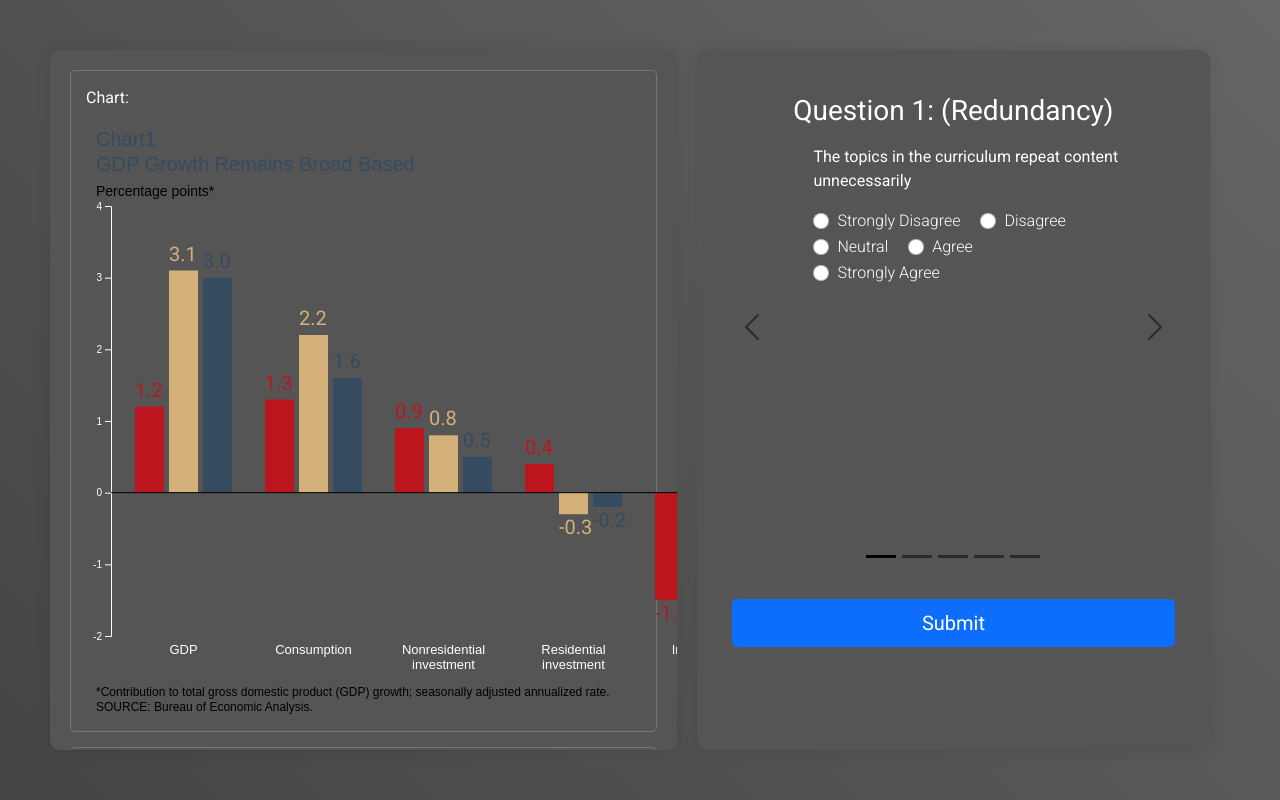
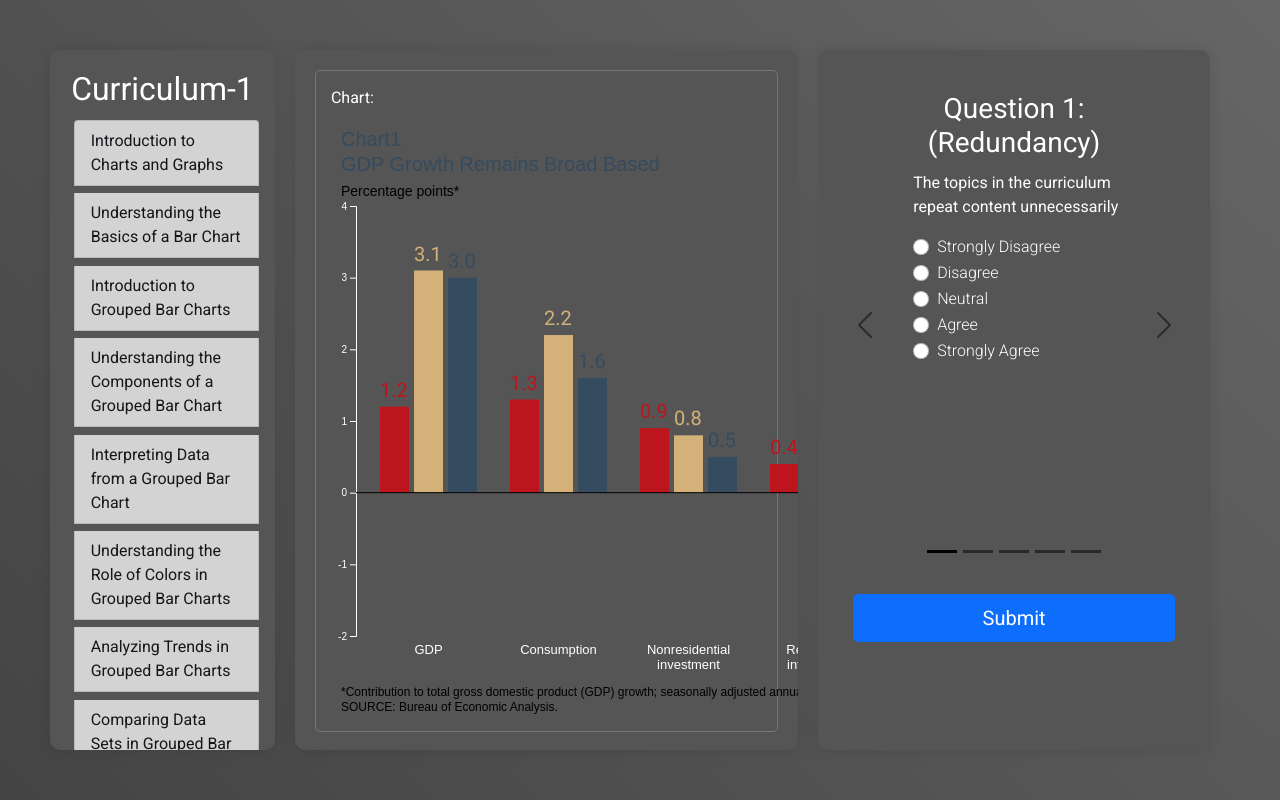
Before and after one commit to NTahmid/Flask-Server, a Flask app: page /curriculum/1 in a window 1280 px wide. Run offline with Flask 3, Linux system fonts and the light colour scheme; some libraries are stand-ins or nearby versions.

Commit message:
Added effects

```diff
--- a/application.py
+++ b/application.py
@@ -17,7 +17,8 @@ education_level = ""
 visualization_level = ""
 topics_to_be_annotated = ""
 
-survey1_answers = {}
+survey1_curriculum1_answers = {}
+survey1_curriculum2_answers = {}
 survey2_answers = {}
 
 new_topic_explanation = ""
@@ -247,6 +248,8 @@ def chart2():
 @application.route('/send-survey1-curriculum1-answer',methods=['POST'])
 def process_survey1_answers1():
 
+
+
     # global survey1_answers
     # content = request.get_json()
     # print(content)
--- a/templates/chart.html
+++ b/templates/chart.html
@@ -40,6 +40,7 @@
 
       .filter-section,
       .chart-section,
+      .curriculum-section,
       .text-section {
         border-radius: 10px;
         padding: 20px;
@@ -55,16 +56,34 @@
         box-shadow: 0px 0px 20px rgba(0, 0, 0, 0.15); /* Reduced shadow opacity on hover */
       }
 
+      .curriculum-section {
+        width: 20%;
+        background-color: #555; /* Lighter background color */
+        margin-right: 20px;
+      }
+
+      .curriculum-section:hover {
+        transform: scale(1.02);
+      }
+
       .filter-section {
+        width: 35%;
+        background-color: #555; /* Lighter background color */
+        margin-right: 20px;
+      }
+
+      .filter-section:hover {
+        transform: scale(1.02);
+      }
+
+      .chart-section {
         width: 45%;
         background-color: #555; /* Lighter background color */
         margin-right: 20px;
       }
 
-      .chart-section {
-        width: 55%;
-        background-color: #555; /* Lighter background color */
-        margin-right: 20px;
+      .chart-section:hover {
+        transform: scale(1.02);
       }
 
       .text-section {
@@ -248,32 +267,24 @@
     ></script>
 
     <div class="main-container">
-      <div class="chart-section">
-        <div class="filter-box">
-          <p>Chart:</p>
-          {{chart|safe}}
-        </div>
-        <div class="filter-box">
-          <div
-            style="
-              display: flex;
-              flex-direction: row;
-              justify-content: space-between;
-            "
-          >
-            <div class="topic-section">
-              <h2>Curriculum-1</h2>
+      <div class="curriculum-section">
+        <h2 id="curriculum-header1">Curriculum-1</h2>
         <ul class="list-group">
           {% for key, value in llm_topics.items() %}
           <li
             class="list-group-item list-group-item-action list-group-item-dark"
+            style="margin:2%;box shadow: 5px 10px"
           >
             {{ value }}
           </li>
           {% endfor %}
         </ul>
       </div>
-          </div>
+
+      <div class="chart-section">
+        <div class="filter-box">
+          <p>Chart:</p>
+          {{chart|safe}}
         </div>
       </div>
 
@@ -332,7 +343,7 @@
                 </p>
 
                 <div style="flex;flex-direction:row;margin-left:8%">
-                  <div class="form-check form-check-inline">
+                  <div class="form-check">
                     <input
                       class="form-check-input"
                       type="radio"
@@ -344,7 +355,7 @@
                       >Strongly Disagree</label
                     >
                   </div>
-                  <div class="form-check form-check-inline">
+                  <div class="form-check">
                     <input
                       class="form-check-input"
                       type="radio"
@@ -356,7 +367,7 @@
                       >Disagree</label
                     >
                   </div>
-                  <div class="form-check form-check-inline">
+                  <div class="form-check">
                     <input
                       class="form-check-input"
                       type="radio"
@@ -368,7 +379,7 @@
                       >Neutral</label
                     >
                   </div>
-                  <div class="form-check form-check-inline">
+                  <div class="form-check">
                     <input
                       class="form-check-input"
                       type="radio"
@@ -380,7 +391,7 @@
                       >Agree</label
                     >
                   </div>
-                  <div class="form-check form-check-inline">
+                  <div class="form-check">
                     <input
                       class="form-check-input"
                       type="radio"
@@ -409,7 +420,7 @@
                 </p>
 
                 <div style="flex;flex-direction:row;margin-left:8%">
-                  <div class="form-check form-check-inline">
+                  <div class="form-check">
                     <input
                       class="form-check-input"
                       type="radio"
@@ -421,7 +432,7 @@
                       >Strongly Disagree</label
                     >
                   </div>
-                  <div class="form-check form-check-inline">
+                  <div class="form-check">
                     <input
                       class="form-check-input"
                       type="radio"
@@ -433,7 +444,7 @@
                       >Disagree</label
                     >
                   </div>
-                  <div class="form-check form-check-inline">
+                  <div class="form-check">
                     <input
                       class="form-check-input"
                       type="radio"
@@ -445,7 +456,7 @@
                       >Neutral</label
                     >
                   </div>
-                  <div class="form-check form-check-inline">
+                  <div class="form-check">
                     <input
                       class="form-check-input"
                       type="radio"
@@ -457,7 +468,7 @@
                       >Agree</label
                     >
                   </div>
-                  <div class="form-check form-check-inline">
+                  <div class="form-check">
                     <input
                       class="form-check-input"
                       type="radio"
@@ -486,7 +497,7 @@
                 </p>
 
                 <div style="flex;flex-direction:row;margin-left:8%">
-                  <div class="form-check form-check-inline">
+                  <div class="form-check">
                     <input
                       class="form-check-input"
                       type="radio"
@@ -498,7 +509,7 @@
                       >Strongly Disagree</label
                     >
                   </div>
-                  <div class="form-check form-check-inline">
+                  <div class="form-check">
                     <input
                       class="form-check-input"
                       type="radio"
@@ -510,7 +521,7 @@
                       >Disagree</label
                     >
                   </div>
-                  <div class="form-check form-check-inline">
+                  <div class="form-check">
                     <input
                       class="form-check-input"
                       type="radio"
@@ -522,7 +533,7 @@
                       >Neutral</label
                     >
                   </div>
-                  <div class="form-check form-check-inline">
+                  <div class="form-check">
                     <input
                       class="form-check-input"
                       type="radio"
@@ -534,7 +545,7 @@
                       >Agree</label
                     >
                   </div>
-                  <div class="form-check form-check-inline">
+                  <div class="form-check">
                     <input
                       class="form-check-input"
                       type="radio"
@@ -556,7 +567,7 @@
                 </p>
 
                 <div style="flex;flex-direction:row;margin-left:8%">
-                  <div class="form-check form-check-inline">
+                  <div class="form-check">
                     <input
                       class="form-check-input"
                       type="radio"
@@ -568,7 +579,7 @@
                       >Strongly Disagree</label
                     >
                   </div>
-                  <div class="form-check form-check-inline">
+                  <div class="form-check">
                     <input
                       class="form-check-input"
                       type="radio"
@@ -580,7 +591,7 @@
                       >Disagree</label
                     >
                   </div>
-                  <div class="form-check form-check-inline">
+                  <div class="form-check">
                     <input
                       class="form-check-input"
                       type="radio"
@@ -592,7 +603,7 @@
                       >Neutral</label
                     >
                   </div>
-                  <div class="form-check form-check-inline">
+                  <div class="form-check">
                     <input
                       class="form-check-input"
                       type="radio"
@@ -604,7 +615,7 @@
                       >Agree</label
                     >
                   </div>
-                  <div class="form-check form-check-inline">
+                  <div class="form-check">
                     <input
                       class="form-check-input"
                       type="radio"
@@ -633,7 +644,7 @@
                 </p>
 
                 <div style="flex;flex-direction:row;margin-left:8%">
-                  <div class="form-check form-check-inline">
+                  <div class="form-check">
                     <input
                       class="form-check-input"
                       type="radio"
@@ -645,7 +656,7 @@
                       >Strongly Disagree</label
                     >
                   </div>
-                  <div class="form-check form-check-inline">
+                  <div class="form-check">
                     <input
                       class="form-check-input"
                       type="radio"
@@ -657,7 +668,7 @@
                       >Disagree</label
                     >
                   </div>
-                  <div class="form-check form-check-inline">
+                  <div class="form-check">
                     <input
                       class="form-check-input"
                       type="radio"
@@ -669,7 +680,7 @@
                       >Neutral</label
                     >
                   </div>
-                  <div class="form-check form-check-inline">
+                  <div class="form-check">
                     <input
                       class="form-check-input"
                       type="radio"
@@ -681,7 +692,7 @@
                       >Agree</label
                     >
                   </div>
-                  <div class="form-check form-check-inline">
+                  <div class="form-check">
                     <input
                       class="form-check-input"
                       type="radio"
@@ -703,7 +714,7 @@
                 </p>
 
                 <div style="flex;flex-direction:row;margin-left:8%">
-                  <div class="form-check form-check-inline">
+                  <div class="form-check">
                     <input
                       class="form-check-input"
                       type="radio"
@@ -715,7 +726,7 @@
                       >Strongly Disagree</label
                     >
                   </div>
-                  <div class="form-check form-check-inline">
+                  <div class="form-check">
                     <input
                       class="form-check-input"
                       type="radio"
@@ -727,7 +738,7 @@
                       >Disagree</label
                     >
                   </div>
-                  <div class="form-check form-check-inline">
+                  <div class="form-check">
                     <input
                       class="form-check-input"
                       type="radio"
@@ -739,7 +750,7 @@
                       >Neutral</label
                     >
                   </div>
-                  <div class="form-check form-check-inline">
+                  <div class="form-check">
                     <input
                       class="form-check-input"
                       type="radio"
@@ -751,7 +762,7 @@
                       >Agree</label
                     >
                   </div>
-                  <div class="form-check form-check-inline">
+                  <div class="form-check">
                     <input
                       class="form-check-input"
                       type="radio"
@@ -854,6 +865,15 @@
     <script>
 
       var curriculum = {{ curriculum | tojson }}
+
+      if(curriculum === "first")
+      {
+        var headerElement=document.getElementById("curriculum-header1")
+        headerElement.textContent = "Curriculum-1"
+      } else
+      {
+        headerElement.textContent = "Curriculum-2"
+      }
 
       var startTime = new Date()
 
```
Lines whose indentation alone changed are shown as unchanged.
